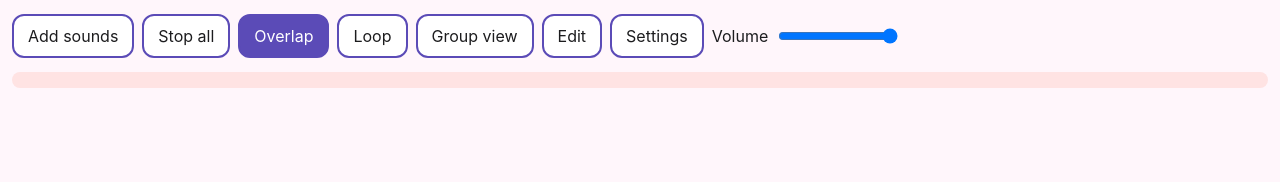
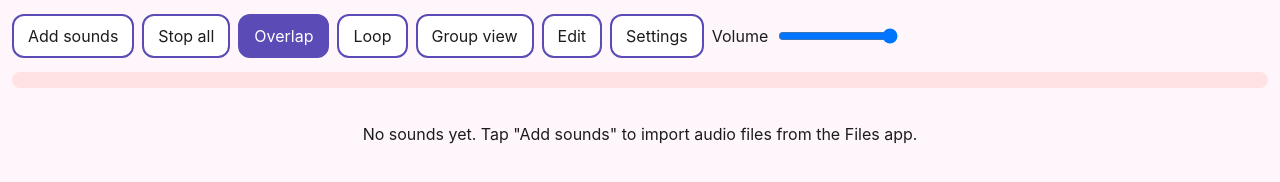
Before and after one commit to sherburnec/BeeBoop, a plain HTML site: page index.html in a window 1280 px wide. Drawn offline with Linux system fonts and the light colour scheme.

Commit message:
Milestone 8 (partial): empty state message
Co-Authored-By: Claude Sonnet 5.5 <noreply@anthropic.com>

```diff
--- a/css/app.css
+++ b/css/app.css
@@ -245,3 +245,5 @@ dialog h2 { margin: 0 0 12px; font-size: 1.2rem; }
 /* Settings */
 .help { font-size: 0.9rem; color: #4a4658; }
 #backup-status { min-height: 1.5em; }
+
+.empty { grid-column: 1 / -1; margin: 24px 0; text-align: center; }
--- a/js/ui.js
+++ b/js/ui.js
@@ -82,6 +82,14 @@ function section(title, sounds, opts) {
 export function renderGrid(sounds, opts) {
   grid.classList.toggle("editing", opts.edit);
   grid.classList.toggle("grouped", opts.groupView);
+  if (!sounds.length) {
+    const p = document.createElement("p");
+    p.className = "empty";
+    p.textContent = 'No sounds yet. Tap "Add sounds" to import audio files from the Files app.';
+    grid.classList.remove("grouped");
+    grid.replaceChildren(p);
+    return;
+  }
   if (!opts.groupView) {
     grid.replaceChildren(...sounds.map((s, i) => tile(s, sounds, i, opts)));
     return;
```
Also changed, not shown: 1 other file.
